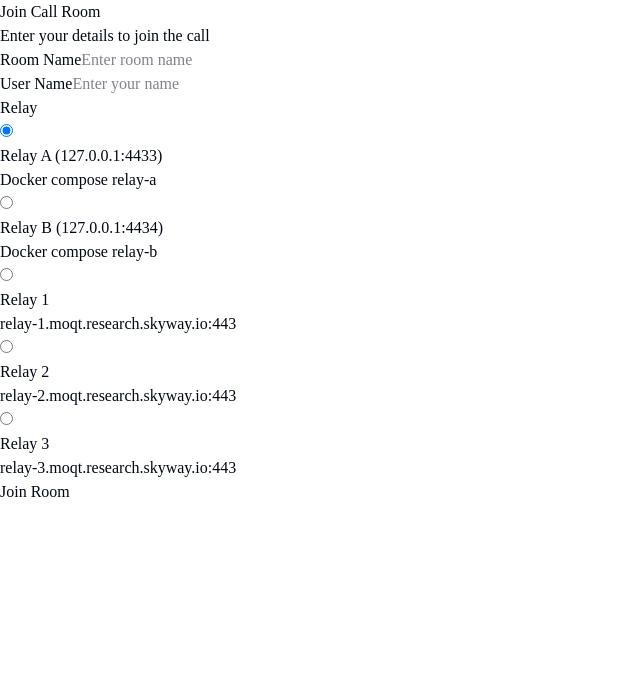
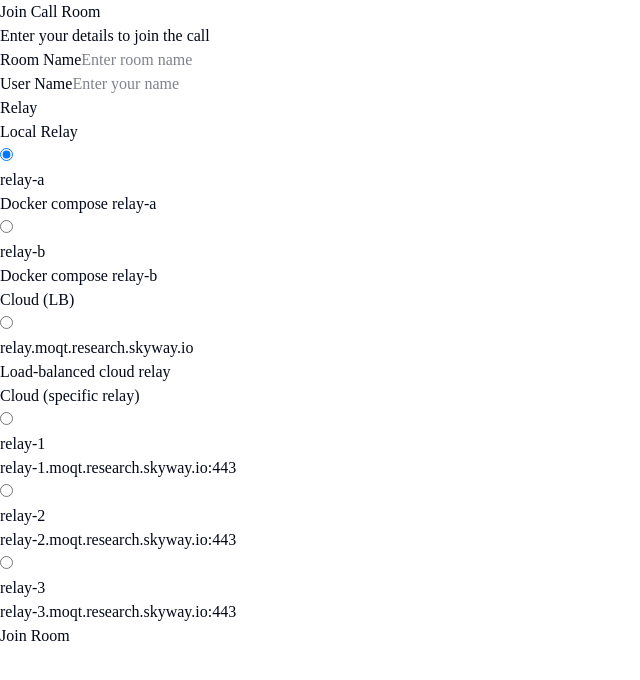
Before and after one commit to nttcom/moq-wasm, a React (Vite) app in the folder examples/browser/examples/call/: page / in a window 1280 px wide. Shown: the top 680 px of the page, without its empty margins (0-640 px from the left). Built offline with nearby package versions, Linux system fonts and the light colour scheme.

Commit message:
feat(call): group relay choices

```diff
--- a/examples/browser/examples/call/src/components/JoinRoomForm.tsx
+++ b/examples/browser/examples/call/src/components/JoinRoomForm.tsx
@@ -7,38 +7,58 @@ interface JoinRoomFormProps {
   onJoin: (roomName: string, userName: string, relayUrl: string) => void
 }
 
-const RELAY_OPTIONS = [
+const RELAY_OPTION_GROUPS = [
   {
-    label: 'Relay A (127.0.0.1:4433)',
+    label: 'Local Relay',
+    options: [
+      {
+        label: 'relay-a',
         value: 'https://127.0.0.1:4433',
         helper: 'Docker compose relay-a'
       },
       {
-    label: 'Relay B (127.0.0.1:4434)',
+        label: 'relay-b',
         value: 'https://127.0.0.1:4434',
         helper: 'Docker compose relay-b'
+      }
+    ]
   },
   {
-    label: 'Relay 1',
+    label: 'Cloud (LB)',
+    options: [
+      {
+        label: 'relay.moqt.research.skyway.io',
+        value: 'https://relay.moqt.research.skyway.io:443',
+        helper: 'Load-balanced cloud relay'
+      }
+    ]
+  },
+  {
+    label: 'Cloud (specific relay)',
+    options: [
+      {
+        label: 'relay-1',
         value: 'https://relay-1.moqt.research.skyway.io:443',
         helper: 'relay-1.moqt.research.skyway.io:443'
       },
       {
-    label: 'Relay 2',
+        label: 'relay-2',
         value: 'https://relay-2.moqt.research.skyway.io:443',
         helper: 'relay-2.moqt.research.skyway.io:443'
       },
       {
-    label: 'Relay 3',
+        label: 'relay-3',
         value: 'https://relay-3.moqt.research.skyway.io:443',
         helper: 'relay-3.moqt.research.skyway.io:443'
+      }
+    ]
   }
 ] as const
 
 export function JoinRoomForm({ onJoin }: JoinRoomFormProps) {
   const [roomName, setRoomName] = useState('')
   const [userName, setUserName] = useState('')
-  const [relayUrl, setRelayUrl] = useState<string>(RELAY_OPTIONS[0].value)
+  const [relayUrl, setRelayUrl] = useState<string>(RELAY_OPTION_GROUPS[0].options[0].value)
 
   const handleSubmit = (e: FormEvent) => {
     e.preventDefault()
@@ -87,11 +107,17 @@ export function JoinRoomForm({ onJoin }: JoinRoomFormProps) {
           </div>
           <div className="space-y-4">
             <Label className="text-2xl">Relay</Label>
-            <div className="grid gap-4">
-              {RELAY_OPTIONS.map((option) => (
+            <div className="space-y-5">
+              {RELAY_OPTION_GROUPS.map((group) => (
+                <fieldset key={group.label} className="space-y-3">
+                  <legend className="text-sm font-semibold uppercase tracking-wide text-muted-foreground">
+                    {group.label}
+                  </legend>
+                  <div className="grid gap-3 sm:grid-cols-2">
+                    {group.options.map((option) => (
                       <label
                         key={option.value}
-                  className="flex items-center gap-4 rounded-xl border border-input bg-background px-5 py-4 text-lg"
+                        className="flex min-h-24 items-center gap-4 rounded-xl border border-input bg-background px-5 py-4 text-lg"
                       >
                         <input
                           type="radio"
@@ -99,7 +125,7 @@ export function JoinRoomForm({ onJoin }: JoinRoomFormProps) {
                           value={option.value}
                           checked={relayUrl === option.value}
                           onChange={() => setRelayUrl(option.value)}
-                    className="h-5 w-5 accent-blue-600"
+                          className="h-5 w-5 shrink-0 accent-blue-600"
                           data-testid={
                             option.value === 'https://127.0.0.1:4433'
                               ? 'join-relay-a-radio'
@@ -108,11 +134,14 @@ export function JoinRoomForm({ onJoin }: JoinRoomFormProps) {
                                 : undefined
                           }
                         />
-                  <div>
+                        <div className="min-w-0">
                           <div className="font-semibold">{option.label}</div>
-                    <div className="text-sm text-muted-foreground">{option.helper}</div>
+                          <div className="break-all text-sm text-muted-foreground">{option.helper}</div>
                         </div>
                       </label>
+                    ))}
+                  </div>
+                </fieldset>
               ))}
             </div>
           </div>
```
Lines whose indentation alone changed are shown as unchanged.
